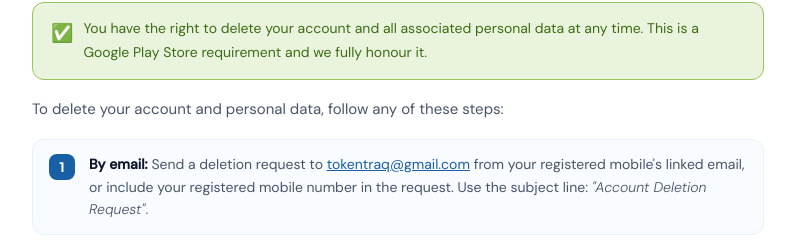
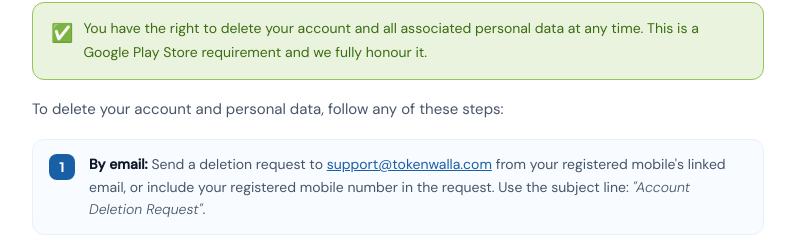
Before and after one commit to vishnuvardhan122004-boop/tokenwalla, a React (Create React App) app: page /privacy in a window 1280 px wide. Shown: the part 2752-2997 px from the top of the page, without its empty margins (242-1037 px from the left). Built offline with nearby package versions, Linux system fonts and the light colour scheme; no server answers.

Commit message:
databaseupdate

```diff
--- a/src/ADMIN/Support.js
+++ b/src/ADMIN/Support.js
@@ -56,7 +56,7 @@ const Support = () => {
 
       <div className="sp-contact-grid">
         {[
-          { icon: '📧', label: 'Email Support', content: <a href="mailto:tokentraq@gmail.com">tokentraq@gmail.com</a> },
+          { icon: '📧', label: 'Email Support', content: <a href="mailto:support@tokenwalla.com">support@tokenwalla.com</a> },
           { icon: '📞', label: 'Phone Support', content: <a href="tel:+919000000001">+91-9000000001</a> },
           { icon: '🏢', label: 'Office',        content: <span style={{ color: 'var(--gray-600)' }}>Hindupur – Nimpalli Road, AP – 515201</span> },
         ].map(c => (
--- a/src/componets/BookingToken.js
+++ b/src/componets/BookingToken.js
@@ -276,7 +276,7 @@ export default function BookingToken() {
 
           <p className="bt-note">
             Keep this token handy. You'll need it at the hospital reception.<br />
-            For support, contact us at tokentraq@gmail.com
+            For support, contact us at support@tokenwalla.com
           </p>
         </div>
       </div>
--- a/src/componets/LegalPages.js
+++ b/src/componets/LegalPages.js
@@ -40,7 +40,7 @@ const LegalPage = ({ title, sections }) => (
         ))}
         <div className="legal-contact">
           <div className="legal-contact-title">Questions about this policy?</div>
-          <p>Contact us at <a href="mailto:tokentraq@gmail.com">tokentraq@gmail.com</a> or write to us at Hindupur – Nimpalli Road, AP – 515201.</p>
+          <p>Contact us at <a href="mailto:support@tokenwalla.com">support@tokenwalla.com</a> or write to us at Hindupur – Nimpalli Road, AP – 515201.</p>
         </div>
       </div>
     </div>
@@ -138,7 +138,7 @@ export const Privacy = () => (
       },
       {
         title: 'Your rights',
-        content: <p>You may request access to, correction of, or deletion of your personal data at any time by contacting us at tokentraq@gmail.com. We will respond within 30 days.</p>,
+        content: <p>You may request access to, correction of, or deletion of your personal data at any time by contacting us at support@tokenwalla.com. We will respond within 30 days.</p>,
       },
       {
         title: 'Regulatory compliance & monitoring',
@@ -182,7 +182,7 @@ export const Refund = () => (
       },
       {
         title: 'Business information',
-        content: <p>TokenWalla is operated by tokentraq@gmail.com. Registered address: Hindupur – Nimpalli Road, AP – 515201. This service is intended for legitimate outpatient appointment booking only and not for emergency medical situations. For medical emergencies, call 108.</p>,
+        content: <p>TokenWalla is operated by support@tokenwalla.com. Registered address: Hindupur – Nimpalli Road, AP – 515201. This service is intended for legitimate outpatient appointment booking only and not for emergency medical situations. For medical emergencies, call 108.</p>,
       },
     ]}
   />
--- a/src/componets/Privacy.js
+++ b/src/componets/Privacy.js
@@ -421,7 +421,7 @@ const Privacy = () => {
                 <div className="pp-step-num">1</div>
                 <div className="pp-step-text">
                   <strong>By email:</strong> Send a deletion request to{' '}
-                  <a href="mailto:tokentraq@gmail.com" style={{ color: '#185FA5' }}>tokentraq@gmail.com</a>{' '}
+                  <a href="mailto:support@tokenwalla.com" style={{ color: '#185FA5' }}>support@tokenwalla.com</a>{' '}
                   from your registered mobile's linked email, or include your registered mobile number in the request. Use the subject line: <em>"Account Deletion Request"</em>.
                 </div>
               </div>
@@ -516,7 +516,7 @@ const Privacy = () => {
               <span className="pp-warn-icon">⚠️</span>
               <span><strong>TokenWalla is not intended for users under the age of 18.</strong> Our service involves medical appointments and financial transactions, which require adult legal capacity under Indian law.</span>
             </div>
-            <p>We do not knowingly collect personal information from anyone under 18 years of age. If you are a parent or guardian and believe your child has provided us with personal information, please contact us immediately at <a href="mailto:tokentraq@gmail.com" style={{ color: '#185FA5' }}>tokentraq@gmail.com</a>. We will promptly delete any such data upon verification.</p>
+            <p>We do not knowingly collect personal information from anyone under 18 years of age. If you are a parent or guardian and believe your child has provided us with personal information, please contact us immediately at <a href="mailto:support@tokenwalla.com" style={{ color: '#185FA5' }}>support@tokenwalla.com</a>. We will promptly delete any such data upon verification.</p>
             <p>If we discover that a user is under 18, we will immediately suspend their account and delete all associated data.</p>
           </div>
 
@@ -574,7 +574,7 @@ const Privacy = () => {
               <li><span className="pp-list-dot" /><span><strong>Right to portability:</strong> Request your booking history in a machine-readable format (CSV or JSON).</span></li>
               <li><span className="pp-list-dot" /><span><strong>Right to withdraw consent:</strong> You may stop using TokenWalla and request deletion at any time. Withdrawal does not affect the lawfulness of prior processing.</span></li>
             </ul>
-            <p>To exercise any of these rights, email <a href="mailto:tokentraq@gmail.com" style={{ color: '#185FA5', fontWeight: 600 }}>tokentraq@gmail.com</a>. We will respond within <strong>30 calendar days</strong>.</p>
+            <p>To exercise any of these rights, email <a href="mailto:support@tokenwalla.com" style={{ color: '#185FA5', fontWeight: 600 }}>support@tokenwalla.com</a>. We will respond within <strong>30 calendar days</strong>.</p>
           </div>
 
           {/* 11. Policy Updates */}
@@ -593,7 +593,7 @@ const Privacy = () => {
               <li><span className="pp-list-dot" /><span>For significant changes affecting your rights, send an OTP-verified notice to your registered mobile number if technically feasible.</span></li>
             </ul>
             <p>Continued use of TokenWalla after the effective date of an updated policy constitutes your acceptance of the changes. We recommend reviewing this page periodically.</p>
-            <p>Previous versions of this policy are available upon request by emailing <a href="mailto:tokentraq@gmail.com" style={{ color: '#185FA5' }}>tokentraq@gmail.com</a>.</p>
+            <p>Previous versions of this policy are available upon request by emailing <a href="mailto:support@tokenwalla.com" style={{ color: '#185FA5' }}>support@tokenwalla.com</a>.</p>
           </div>
 
           <div className="pp-hr" />
@@ -611,7 +611,7 @@ const Privacy = () => {
                   <div>
                     <div className="pp-contact-item-label">Email</div>
                     <div className="pp-contact-item-val">
-                      <a href="mailto:tokentraq@gmail.com">tokentraq@gmail.com</a>
+                      <a href="mailto:support@tokenwalla.com">support@tokenwalla.com</a>
                     </div>
                   </div>
                 </div>
--- a/src/componets/Refund.js
+++ b/src/componets/Refund.js
@@ -15,7 +15,7 @@ const Refund = () => {
         },
         {
           title: 'Emergency cancellations',
-          body: 'Emergency cancellations due to documented medical reasons may be considered on a case-by-case basis. Contact tokentraq@gmail.com with documentation.',
+          body: 'Emergency cancellations due to documented medical reasons may be considered on a case-by-case basis. Contact support@tokenwalla.com with documentation.',
         },
         {
           title: 'Payment partner rights',
@@ -34,7 +34,7 @@ const Refund = () => {
 
       <div className="p-3 rounded" style={{ background: '#E6F1FB', border: '1px solid #B5D4F4', marginTop: 32 }}>
         <strong>Questions?</strong> Email us at{' '}
-        <a href="mailto:tokentraq@gmail.com" style={{ color: '#185FA5' }}>tokentraq@gmail.com</a>
+        <a href="mailto:support@tokenwalla.com" style={{ color: '#185FA5' }}>support@tokenwalla.com</a>
         {' '}· Address: Hindupur – Nimpalli Road, AP – 515201
       </div>
     </div>
--- a/src/hospital/Hlogin.js
+++ b/src/hospital/Hlogin.js
@@ -41,7 +41,7 @@ export default function Hlogin() {
       }
 
       if (check.status === 'rejected') {
-        setError('Your hospital registration was not approved. Please contact support at tokentraq@gmail.com.');
+        setError('Your hospital registration was not approved. Please contact support at support@tokenwalla.com.');
         return;
       }
 
```
